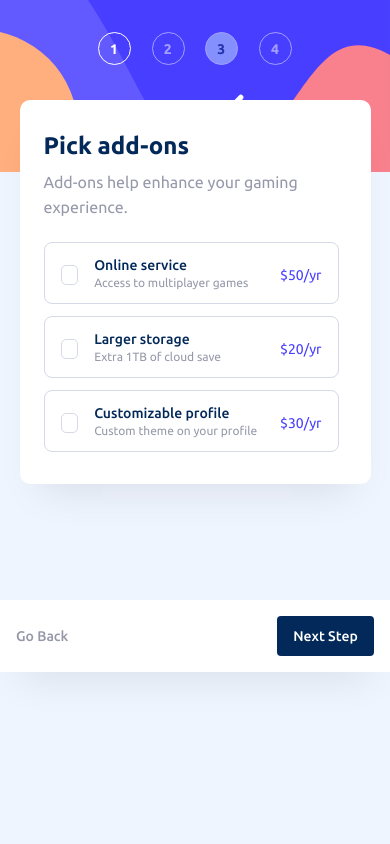
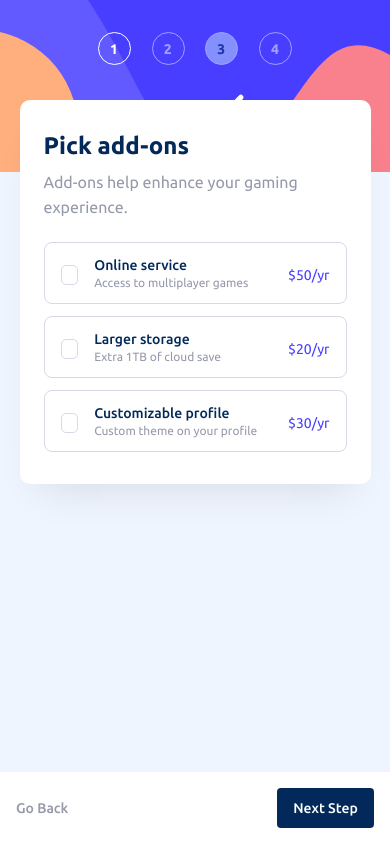
Before and after one commit to tamta123/multi-step-form-front, a React (Vite) app: page /plan in a window 390 px wide. Both pictures are taken after a click on the button "Next Step". Built offline with nearby package versions, Linux system fonts and the light colour scheme.

Commit message:
chore:style updates

```diff
--- a/src/App.tsx
+++ b/src/App.tsx
@@ -24,7 +24,7 @@ const Main = styled.div`
   align-items: center; */
 `;
 const Div = styled.div`
-  @media (min-width: 768px) {
+  @media (min-width: 1024px) {
     display: none;
   }
 `;
--- a/src/components/AddOns/SingleEddOn.tsx
+++ b/src/components/AddOns/SingleEddOn.tsx
@@ -49,7 +49,6 @@ const SingleAddOn: React.FC<PropsType> = ({
 export default SingleAddOn;
 
 const Card = styled.div<{ selected: boolean }>`
-  width: 295px;
   height: 62px;
   border-radius: 8px;
   border: 1px solid ${(props) => (props.selected ? " #483EFF" : "#d6d9e6")};
@@ -60,7 +59,7 @@ const Card = styled.div<{ selected: boolean }>`
   align-items: center;
   gap: 16px;
   cursor: pointer;
-  @media (min-width: 768px) {
+  @media (min-width: 1024px) {
     width: 100%;
     :hover {
       border: 1px solid #483eff;
--- a/src/components/Mutual/NextStep.tsx
+++ b/src/components/Mutual/NextStep.tsx
@@ -57,7 +57,7 @@ const Wrapper = styled.div`
   background: #fff;
   box-shadow: 0px 25px 40px -20px rgba(0, 0, 0, 0.1);
   padding: 16px;
-  @media (min-width: 768px) {
+  @media (min-width: 1024px) {
     box-shadow: none;
     padding: 0;
   }
--- a/src/components/Plan/PaymentFrequency.tsx
+++ b/src/components/Plan/PaymentFrequency.tsx
@@ -29,14 +29,14 @@ const PaymentFrequency: React.FC<PaymentFrequencyProps> = ({
 export default PaymentFrequency;
 
 const Container = styled.div`
-  width: 295px;
+  /* width: 295px; */
   height: 48px;
   display: flex;
   align-items: center;
   justify-content: space-around;
   border-radius: 8px;
   background: #f8f9ff;
-  @media (min-width: 768px) {
+  @media (min-width: 1024px) {
     width: 100%;
   }
 `;
--- a/src/components/Plan/PlanCard.tsx
+++ b/src/components/Plan/PlanCard.tsx
@@ -59,7 +59,7 @@ const Card = styled.div`
   align-items: center;
   height: 99px;
   cursor: pointer;
-  @media (min-width: 768px) {
+  @media (min-width: 1024px) {
     height: 160px;
     flex-direction: column;
     width: 32%;
--- a/src/layout/Navbar.tsx
+++ b/src/layout/Navbar.tsx
@@ -111,7 +111,7 @@ const HeaderElement = styled.header`
   height: 568px;
   width: 274px;
   display: none;
-  @media (min-width: 768px) {
+  @media (min-width: 1024px) {
     display: flex;
   }
 `;
--- a/src/pages/AddOns/AddOns.tsx
+++ b/src/pages/AddOns/AddOns.tsx
@@ -75,11 +75,11 @@ const AddOns = () => {
 export default AddOns;
 
 const Main = styled.div`
-  height: 500px;
+  height: calc(100vh - 172px);
   display: flex;
   flex-direction: column;
   justify-content: space-between;
-  @media (min-width: 768px) {
+  @media (min-width: 1024px) {
     height: 100vh;
     justify-content: center;
   }
@@ -89,13 +89,13 @@ const Wrapper = styled.div`
   display: flex;
   flex-direction: column;
   gap: 12px;
-  @media (min-width: 768px) {
+  @media (min-width: 1024px) {
     width: 100%;
   }
 `;
 
 const NextWrapper = styled.div`
-  @media (min-width: 768px) {
+  @media (min-width: 1024px) {
     display: none;
   }
 `;
--- a/src/pages/Finish/Finish.tsx
+++ b/src/pages/Finish/Finish.tsx
@@ -54,18 +54,18 @@ const Finish = () => {
 export default Finish;
 
 const Main = styled.div`
-  height: 500px;
+  height: calc(100vh - 172px);
   display: flex;
   flex-direction: column;
   justify-content: space-between;
-  @media (min-width: 768px) {
+  @media (min-width: 1024px) {
     height: 100vh;
     justify-content: center;
   }
 `;
 
 const NextWrapper = styled.div`
-  @media (min-width: 768px) {
+  @media (min-width: 1024px) {
     display: none;
   }
 `;
--- a/src/pages/Info/Info.tsx
+++ b/src/pages/Info/Info.tsx
@@ -118,11 +118,11 @@ const Info = () => {
 export default Info;
 
 const Main = styled.div`
-  height: 500px;
+  height: calc(100vh - 172px);
   display: flex;
   flex-direction: column;
   justify-content: space-between;
-  @media (min-width: 768px) {
+  @media (min-width: 1024px) {
     height: 100vh;
     justify-content: center;
   }
@@ -132,7 +132,7 @@ const Form = styled.form`
   display: flex;
   flex-direction: column;
   gap: 16px;
-  @media (min-width: 768px) {
+  @media (min-width: 1024px) {
     gap: 24px;
   }
 `;
@@ -143,7 +143,7 @@ const Tittle = styled.label`
   font-style: normal;
   font-weight: 400;
   line-height: normal;
-  @media (min-width: 768px) {
+  @media (min-width: 1024px) {
     font-size: 14px;
     margin-bottom: px;
   }
@@ -162,7 +162,7 @@ const Input = styled.input`
   font-style: normal;
   font-weight: 500;
   line-height: normal;
-  @media (min-width: 768px) {
+  @media (min-width: 1024px) {
     height: 48px;
     cursor: pointer;
     :hover {
@@ -181,7 +181,7 @@ const Error = styled.p`
 `;
 
 const NextWrapper = styled.div`
-  @media (min-width: 768px) {
+  @media (min-width: 1024px) {
     display: none;
   }
 `;
--- a/src/pages/Plan/Plan.tsx
+++ b/src/pages/Plan/Plan.tsx
@@ -111,11 +111,11 @@ const Plan = () => {
 export default Plan;
 
 const Main = styled.div`
-  height: 600px;
+  height: calc(100vh - 172px);
   display: flex;
   flex-direction: column;
   justify-content: space-between;
-  @media (min-width: 768px) {
+  @media (min-width: 1024px) {
     height: 100vh;
     justify-content: center;
   }
@@ -126,12 +126,12 @@ const CardWrapper = styled.div`
   flex-direction: column;
   gap: 12px;
   margin-bottom: 24px;
-  @media (min-width: 768px) {
+  @media (min-width: 1024px) {
     flex-direction: row;
   }
 `;
 const NextWrapper = styled.div`
-  @media (min-width: 768px) {
+  @media (min-width: 1024px) {
     display: none;
   }
 `;
```
Also changed, not shown: src/components/Mutual/WhiteBoard.tsx (+6 -6 lines), src/pages/ThankYou/ThankYou.tsx (+4 -4 lines).
